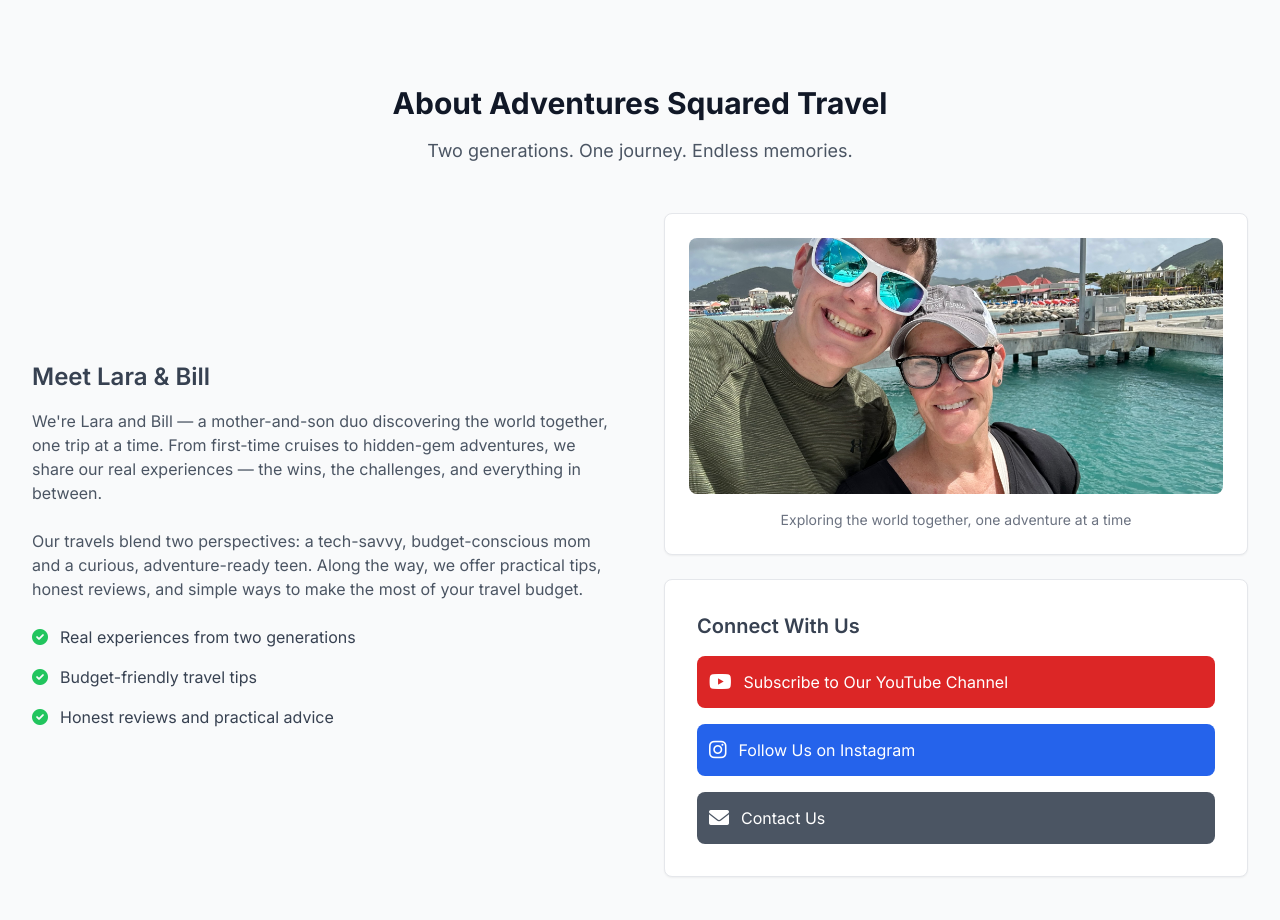
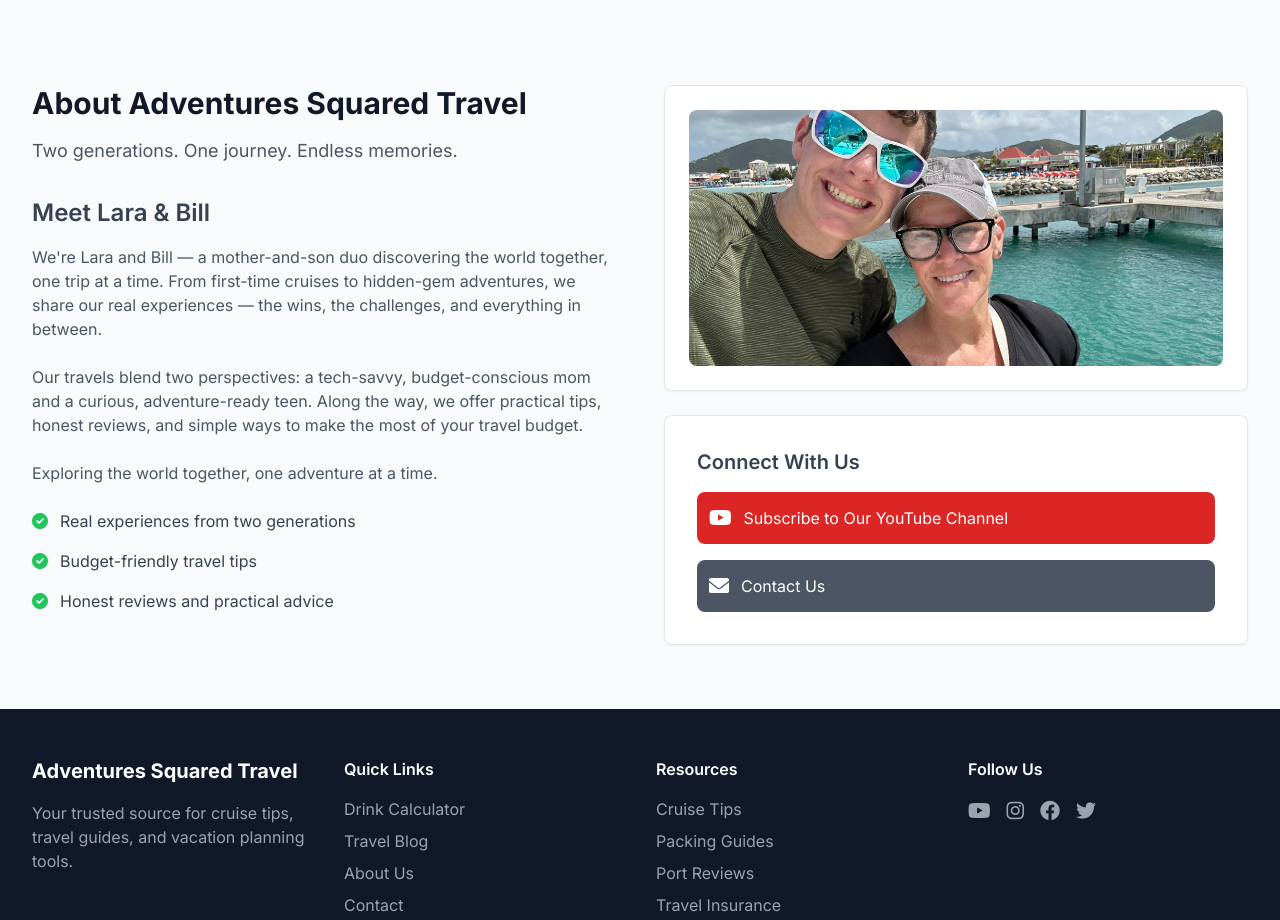
Before and after one commit to NewLara/calculator, a website: page index.html in a window 1280 px wide. Shown: the part 3560-4480 px from the top of the page. Drawn offline with nearby package versions, Linux system fonts and the light colour scheme.

Commit message:
about us changes

```diff
--- a/index.html
+++ b/index.html
@@ -419,15 +419,14 @@
     <!-- About Section -->
     <section id="about" class="py-16 bg-gray-50">
         <div class="max-w-7xl mx-auto px-4 sm:px-6 lg:px-8">
-            <div class="text-center mb-12">
-                <h2 class="text-3xl font-bold text-gray-900 mb-4">About Adventures Squared Travel</h2>
-                <p class="text-lg text-gray-600">Two generations. One journey. Endless memories.</p>
-            </div>
-            <div class="grid grid-cols-1 lg:grid-cols-2 gap-12 items-center">
+            <div class="grid grid-cols-1 lg:grid-cols-2 gap-12 items-start">
                 <div>
+                    <h2 class="text-3xl font-bold text-gray-900 mb-4">About Adventures Squared Travel</h2>
+                    <p class="text-lg text-gray-600 mb-8">Two generations. One journey. Endless memories.</p>
                     <h3 class="text-2xl font-semibold mb-4">Meet Lara & Bill</h3>
                     <p class="text-gray-600 mb-6">We're Lara and Bill — a mother-and-son duo discovering the world together, one trip at a time. From first-time cruises to hidden-gem adventures, we share our real experiences — the wins, the challenges, and everything in between.</p>
                     <p class="text-gray-600 mb-6">Our travels blend two perspectives: a tech-savvy, budget-conscious mom and a curious, adventure-ready teen. Along the way, we offer practical tips, honest reviews, and simple ways to make the most of your travel budget.</p>
+                    <p class="text-gray-600 mb-6">Exploring the world together, one adventure at a time.</p>
                     <div class="space-y-4">
                         <div class="flex items-center">
                             <i class="fas fa-check-circle text-green-500 mr-3"></i>
@@ -445,8 +444,7 @@
                 </div>
                 <div class="space-y-6">
                     <div class="bg-white p-6 rounded-lg shadow-sm border border-gray-200">
-                        <img src="images/lara_bill_photo.JPEG" alt="Lara and Bill - mother and son travel duo" class="w-full h-64 object-cover rounded-lg mb-4">
-                        <p class="text-sm text-gray-500 text-center">Exploring the world together, one adventure at a time</p>
+                        <img src="images/lara_bill_photo.JPEG" alt="Lara and Bill - mother and son travel duo" class="w-full h-64 object-cover rounded-lg">
                     </div>
                     <div class="bg-white p-8 rounded-lg shadow-sm border border-gray-200">
                         <h3 class="text-xl font-semibold mb-4">Connect With Us</h3>
@@ -454,10 +452,6 @@
                             <a href="https://www.youtube.com/@AdventuresSquaredTravel" target="_blank" class="flex items-center p-3 bg-red-600 text-white rounded-lg hover:bg-red-700 transition-colors">
                                 <i class="fab fa-youtube mr-3 text-xl"></i>
                                 <span>Subscribe to Our YouTube Channel</span>
-                            </a>
-                            <a href="#" class="flex items-center p-3 bg-blue-600 text-white rounded-lg hover:bg-blue-700 transition-colors">
-                                <i class="fab fa-instagram mr-3 text-xl"></i>
-                                <span>Follow Us on Instagram</span>
                             </a>
                             <a href="#" class="flex items-center p-3 bg-gray-600 text-white rounded-lg hover:bg-gray-700 transition-colors">
                                 <i class="fas fa-envelope mr-3 text-xl"></i>
```
